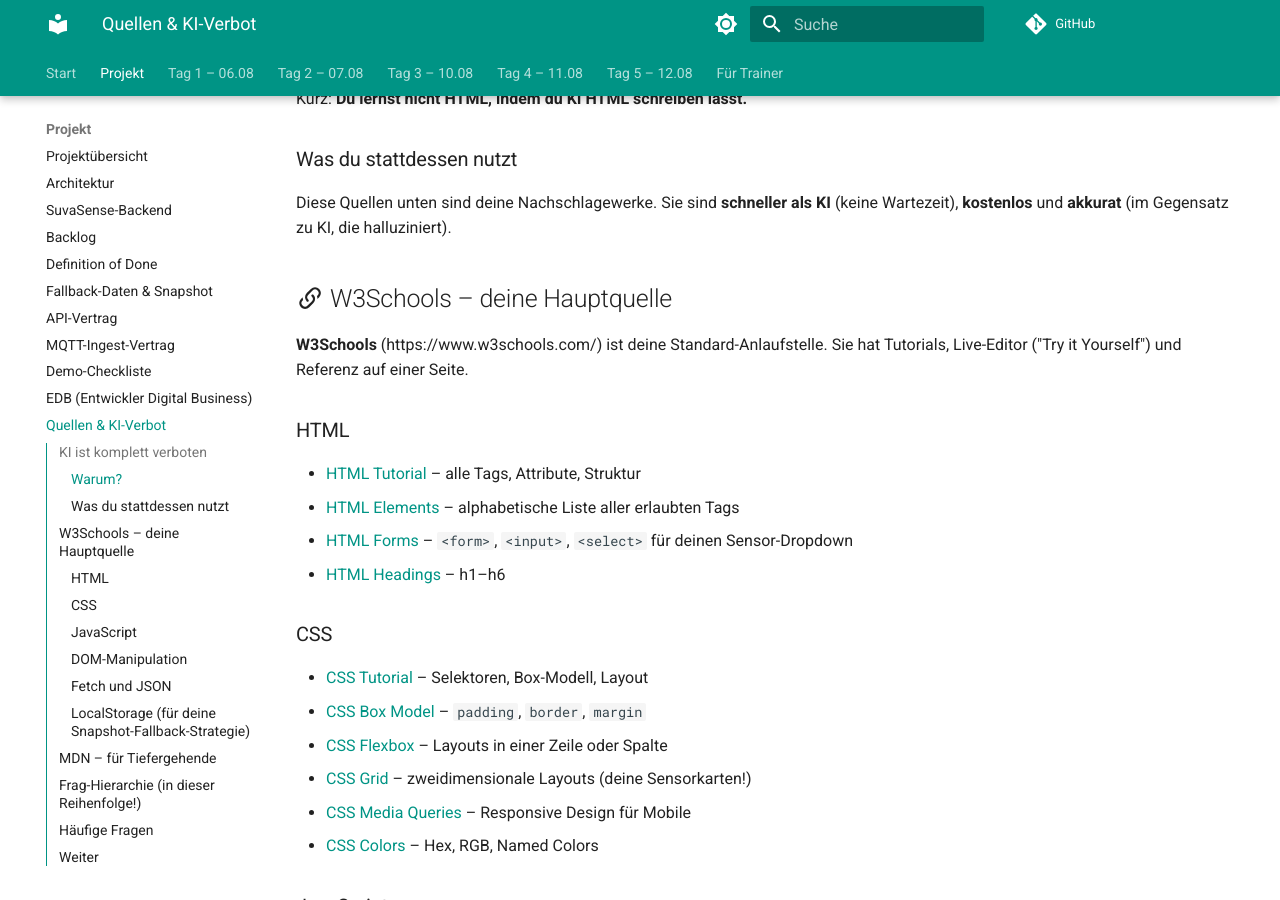
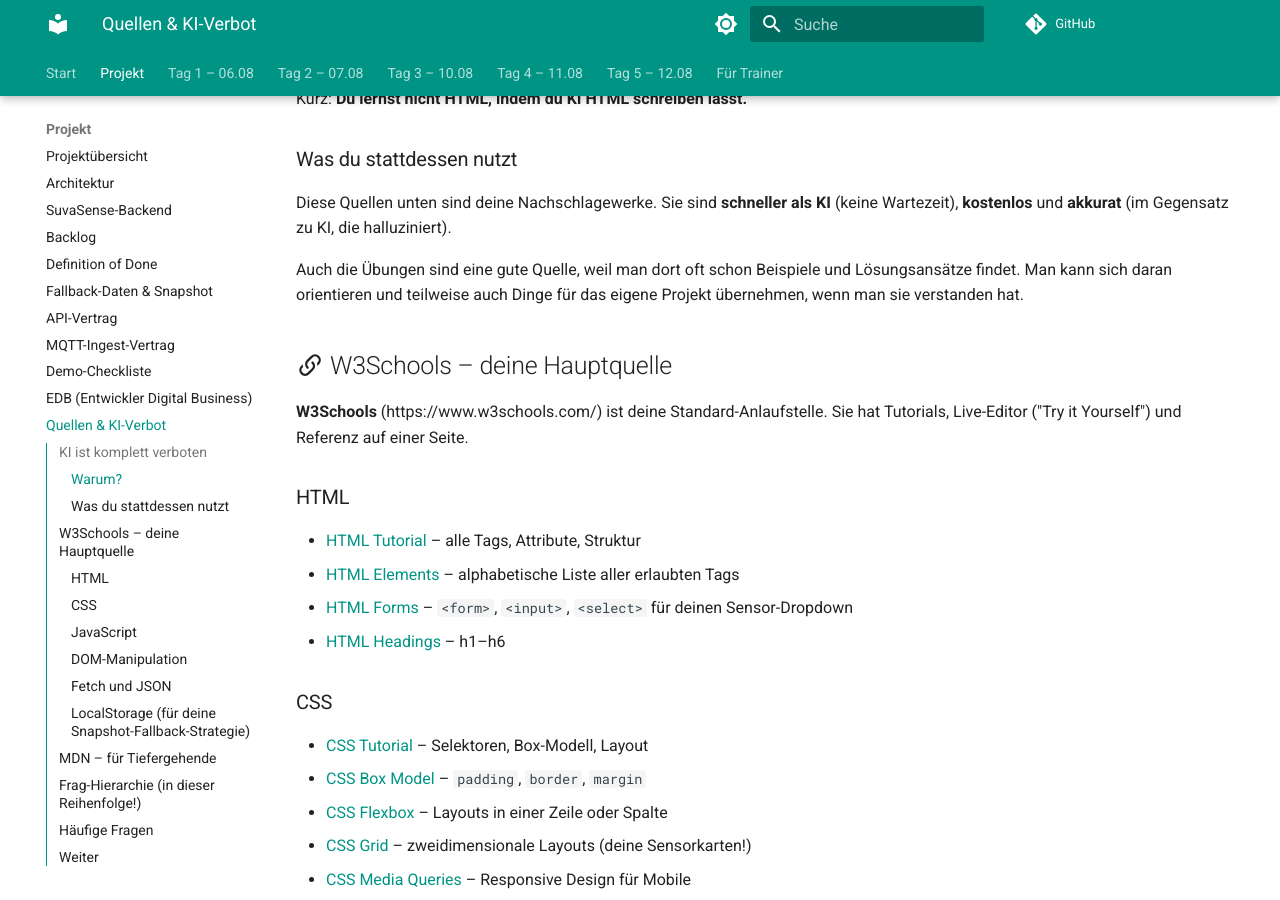
Before and after one commit to HeiligerG/ae-raumklima-bootcamp, an MkDocs documentation site: the page built from docs/projekt/quellen.md, in a window 1280 px wide and 900 px high, scrolled down 720 px. Built offline with MkDocs 1.6.1 and Material for MkDocs 9.7.7, drawn with Linux system fonts in a browser that asks for light colours; comment, search, counter and statistics services are not loaded.

Commit message:
fix: Ergänzungen zu Übungen und Lösungsansätzen in quellen.md

```diff
--- a/docs/projekt/quellen.md
+++ b/docs/projekt/quellen.md
@@ -28,6 +28,11 @@ Kurz: **Du lernst nicht HTML, indem du KI HTML schreiben lässt.**
 Diese Quellen unten sind deine Nachschlagewerke. Sie sind
 **schneller als KI** (keine Wartezeit), **kostenlos** und
 **akkurat** (im Gegensatz zu KI, die halluziniert).
+
+Auch die Übungen sind eine gute Quelle, weil man dort oft schon
+Beispiele und Lösungsansätze findet. Man kann sich daran orientieren
+und teilweise auch Dinge für das eigene Projekt übernehmen, wenn man
+sie verstanden hat.
 
 ## :material-link-variant: W3Schools – deine Hauptquelle
 
```
